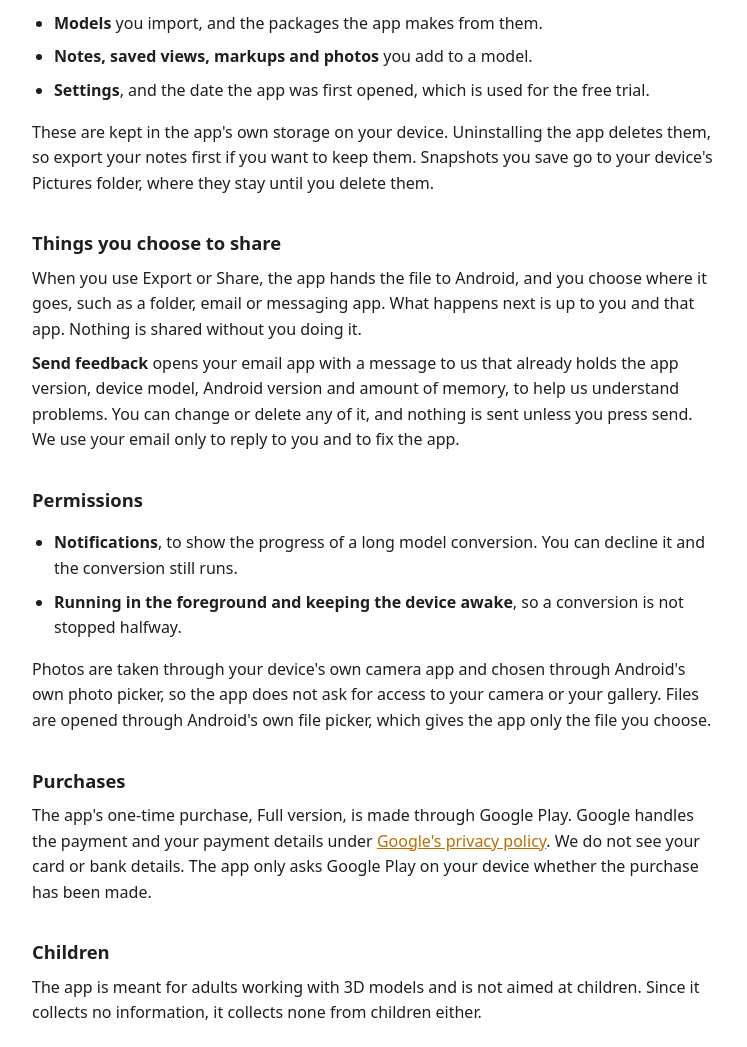
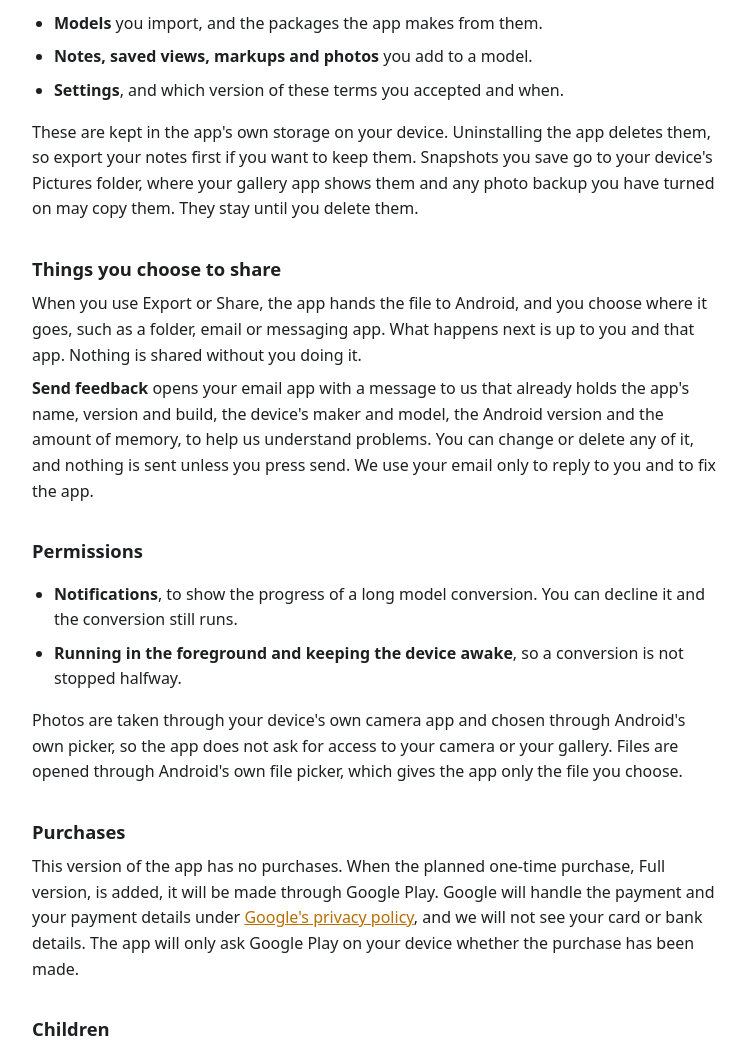
Before and after one commit to adaf222-debug/walkdown3d, a plain HTML site: page privacy.html in a window 1280 px wide. Shown: the part 560-1607 px from the top of the page, without its empty margins (264-1011 px from the left). Drawn offline with Linux system fonts and the light colour scheme.

Commit message:
Terms and privacy match this version: no trial or purchase yet, adults only, fuller feedback list
Co-Authored-By: Claude Opus 5.5 <noreply@anthropic.com>

```diff
--- a/privacy.html
+++ b/privacy.html
@@ -23,23 +23,23 @@
 <ul>
 <li><strong>Models</strong> you import, and the packages the app makes from them.</li>
 <li><strong>Notes, saved views, markups and photos</strong> you add to a model.</li>
-<li><strong>Settings</strong>, and the date the app was first opened, which is used for the free trial.</li>
+<li><strong>Settings</strong>, and which version of these terms you accepted and when.</li>
 </ul>
-<p>These are kept in the app's own storage on your device. Uninstalling the app deletes them, so export your notes first if you want to keep them. Snapshots you save go to your device's Pictures folder, where they stay until you delete them.</p>
+<p>These are kept in the app's own storage on your device. Uninstalling the app deletes them, so export your notes first if you want to keep them. Snapshots you save go to your device's Pictures folder, where your gallery app shows them and any photo backup you have turned on may copy them. They stay until you delete them.</p>
 
 <h2>Things you choose to share</h2>
 <p>When you use Export or Share, the app hands the file to Android, and you choose where it goes, such as a folder, email or messaging app. What happens next is up to you and that app. Nothing is shared without you doing it.</p>
-<p><strong>Send feedback</strong> opens your email app with a message to us that already holds the app version, device model, Android version and amount of memory, to help us understand problems. You can change or delete any of it, and nothing is sent unless you press send. We use your email only to reply to you and to fix the app.</p>
+<p><strong>Send feedback</strong> opens your email app with a message to us that already holds the app's name, version and build, the device's maker and model, the Android version and the amount of memory, to help us understand problems. You can change or delete any of it, and nothing is sent unless you press send. We use your email only to reply to you and to fix the app.</p>
 
 <h2>Permissions</h2>
 <ul>
 <li><strong>Notifications</strong>, to show the progress of a long model conversion. You can decline it and the conversion still runs.</li>
 <li><strong>Running in the foreground and keeping the device awake</strong>, so a conversion is not stopped halfway.</li>
 </ul>
-<p>Photos are taken through your device's own camera app and chosen through Android's own photo picker, so the app does not ask for access to your camera or your gallery. Files are opened through Android's own file picker, which gives the app only the file you choose.</p>
+<p>Photos are taken through your device's own camera app and chosen through Android's own picker, so the app does not ask for access to your camera or your gallery. Files are opened through Android's own file picker, which gives the app only the file you choose.</p>
 
 <h2>Purchases</h2>
-<p>The app's one-time purchase, Full version, is made through Google Play. Google handles the payment and your payment details under <a href="https://policies.google.com/privacy">Google's privacy policy</a>. We do not see your card or bank details. The app only asks Google Play on your device whether the purchase has been made.</p>
+<p>This version of the app has no purchases. When the planned one-time purchase, Full version, is added, it will be made through Google Play. Google will handle the payment and your payment details under <a href="https://policies.google.com/privacy">Google's privacy policy</a>, and we will not see your card or bank details. The app will only ask Google Play on your device whether the purchase has been made.</p>
 
 <h2>Children</h2>
 <p>The app is meant for adults working with 3D models and is not aimed at children. Since it collects no information, it collects none from children either.</p>
```
Also changed, not shown: terms.html (+2 -2 lines).
